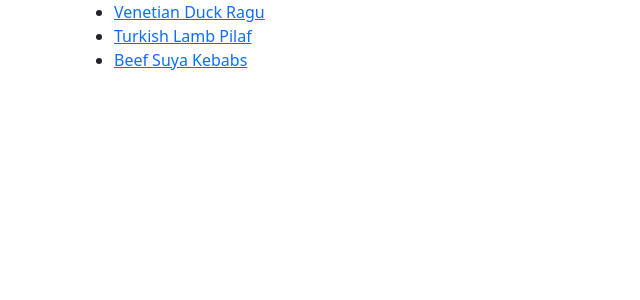
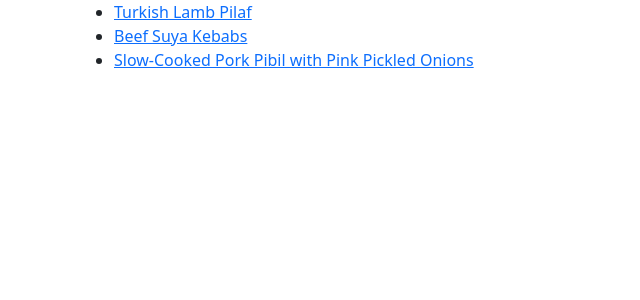
Before and after one commit to r1ch/recipes, a Jekyll site: the page built from index.html, in a window 1280 px wide. Shown: the top 300 px of the page, without its empty margins (0-640 px from the left). Built offline with Jekyll 4.4.1, drawn with Linux system fonts in a browser that asks for light colours.

Commit message:
Update weekly dinner recipes

```diff
--- a/_data/mealie.yml
+++ b/_data/mealie.yml
@@ -1,9 +1,9 @@
-- date: 2026-01-08
-  title: Venetian Duck Ragu
-  link: https://tiny-chicken.pikapod.net/g/home/shared/r/4dda17c9-f204-4486-8513-fbf964d9fa37
 - date: 2026-01-12
   title: Turkish Lamb Pilaf
   link: https://tiny-chicken.pikapod.net/g/home/shared/r/d4d1b680-76b1-4f17-b8bd-e58941a9c872
 - date: 2026-01-13
   title: Beef Suya Kebabs
   link: https://tiny-chicken.pikapod.net/g/home/shared/r/d4a7f2ca-c3f0-49c0-b892-d6b627c5f186
+- date: 2026-01-14
+  title: Slow-Cooked Pork Pibil with Pink Pickled Onions
+  link: https://tiny-chicken.pikapod.net/g/home/shared/r/b7ece924-0dd0-4d29-a861-35d9e1412755
```
